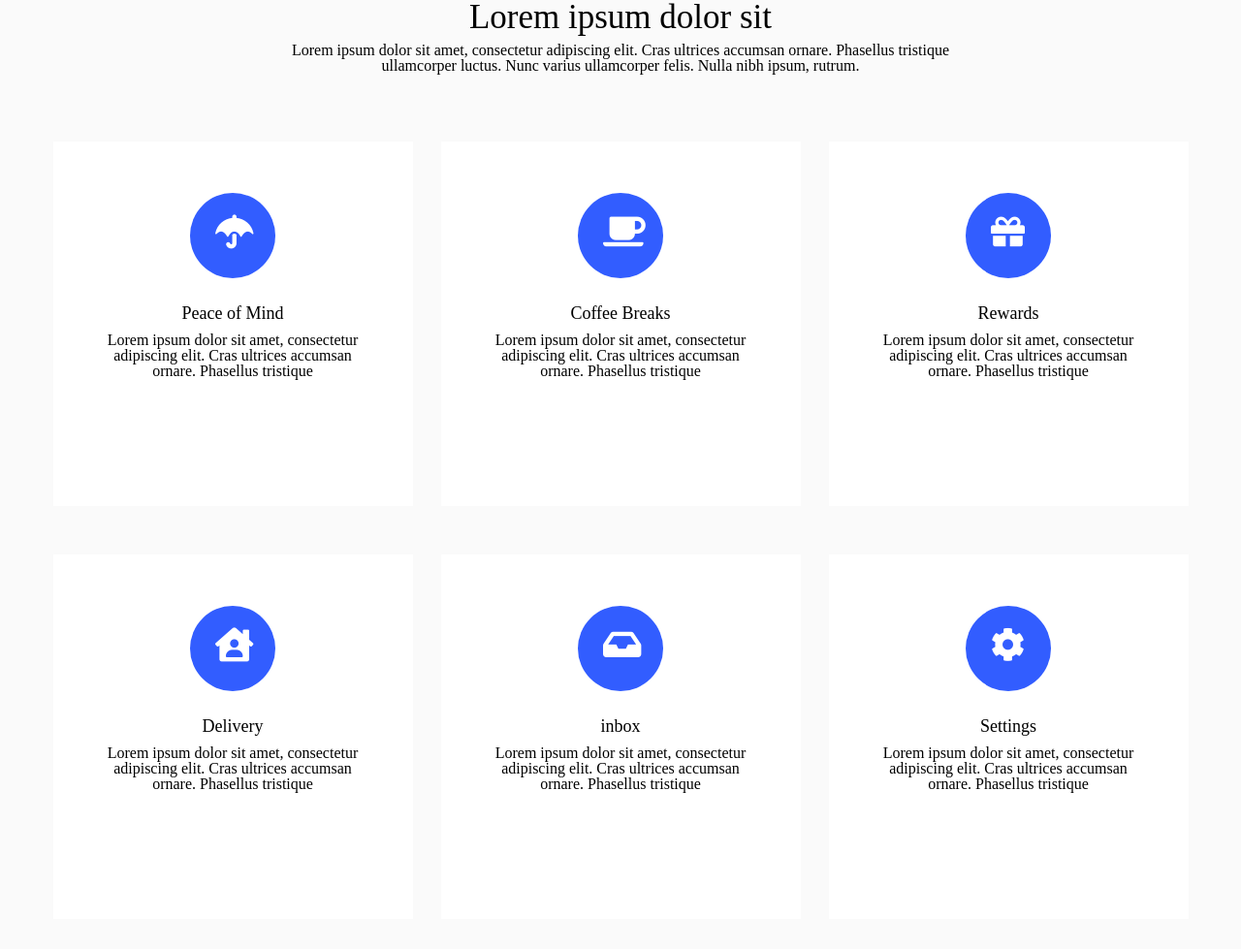
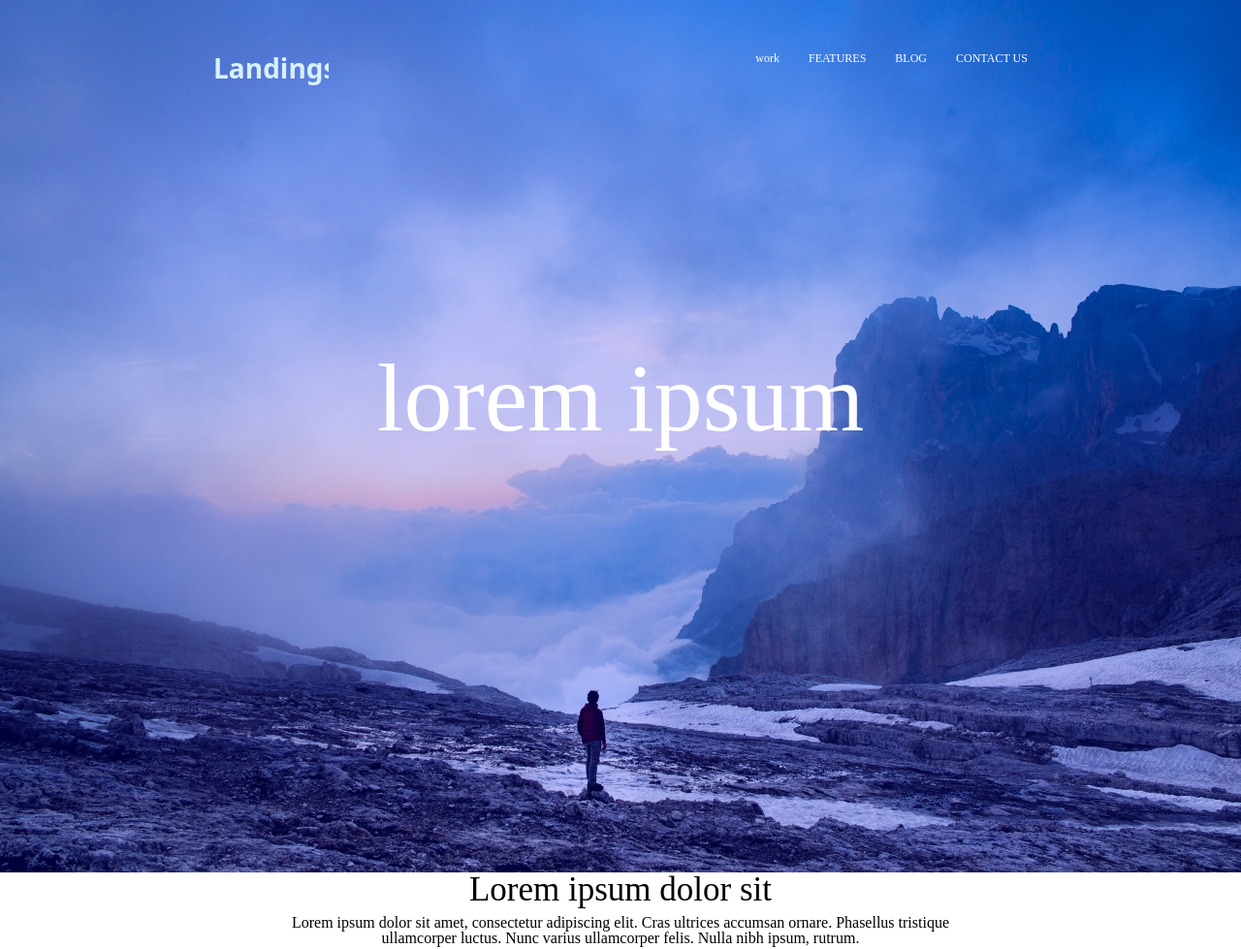
Before and after one commit to shikamaru-j/davaleba-10, a plain HTML site: page index.html in a window 1280 px wide. Shown: the top 979 px of the page at 97% size. Drawn offline with Linux system fonts and the light colour scheme.

Commit message:
davamtavre 1 seqcia

```diff
--- a/css/responsiv.css
+++ b/css/responsiv.css
@@ -3,3 +3,16 @@
 		justify-content: space-around;
 	}
 }
+@media (max-width:593px){
+	.header-nav {
+		display: none;
+
+	}
+
+	.header-text {
+		font-size: 50px;
+	}
+	.burger-icon {
+		display: block;
+	}
+}
--- a/css/style.css
+++ b/css/style.css
@@ -1,13 +1,52 @@
-/* .header-wraper {
+.header-wraper {
     background-image: url(../img/bg-image.jpg);
     height: 900px;
     max-width: 1280px;
     background-position: center;
     background-repeat: no-repeat;
+    margin: 0 auto;
+}
+.header-bar {
+    display: flex;
+    justify-content: space-around;
+    padding-top: 51px;
+}
+.header-nav {
+    display: flex;
+}
+.nav {
+margin-right: 30px;
 
 }
+.header-text {
+    font-size: 100px;
+    color: white;
+text-align: center;
+margin-top: 270px;
+}
+.burger-icon {
+    font-size: 40px;
+    color: white;
+    display: none;
+}
+.lolo {
+    font-size: 12px;
+color: white;
+}
 
-3 seeqcia */
+
+
+
+
+
+
+
+
+
+
+
+
+3 seeqcia
 body {
     background-color:#FAFAFA;
 }
--- a/index.html
+++ b/index.html
@@ -14,27 +14,33 @@
 </head>
 
 <body>
-    <!-- <header class="header-wraper">
+    <header class="header-wraper">
+        <div class="header-bar">
             <a>
                 <img src="img/logo.svg" alt="logo">
             </a>
             <nav>
-            <ul>
-                <li>
-                    <a href="">work</a>
+                <ul class="header-nav">
+                    <li class="nav">
+                        <a class="lolo" href="#">work</a>
+                    </li>
+                    <li class="nav">
+                        <a class="lolo" href="#">FEATURES</a>
+                    </li>
+                    <li class="nav">
+                        <a class="lolo" href="#">BLOG</a>
                     </li>
                     <li>
-                    <a href="">FEATURES</a>
-                </li>
-                <li>
-                    <a href="">BLOG</a>
-                </li>
-                <li>
-                    <a href=""> CONTACT US</a>
+                        <a class="lolo" href="#"> CONTACT US</a>
                     </li>
                 </ul>
             </nav>
-    </header> -->
+            <i class="fas fa-bars burger-icon"></i>
+        </div>
+        <h1 class="header-text">
+            lorem ipsum
+        </h1>
+    </header>
     <section class="sec-3">
         <div class="section-header">
             <h3>
@@ -152,7 +158,7 @@
                 </div>
                 <div class="box-text">
                     <h6>
-                        Settings
+                        settings
                     </h6>
                     <p>
                         Lorem ipsum dolor sit amet, consectetur adipiscing elit. Cras ultrices accumsan ornare.
```
Lines whose indentation alone changed are shown as unchanged.
